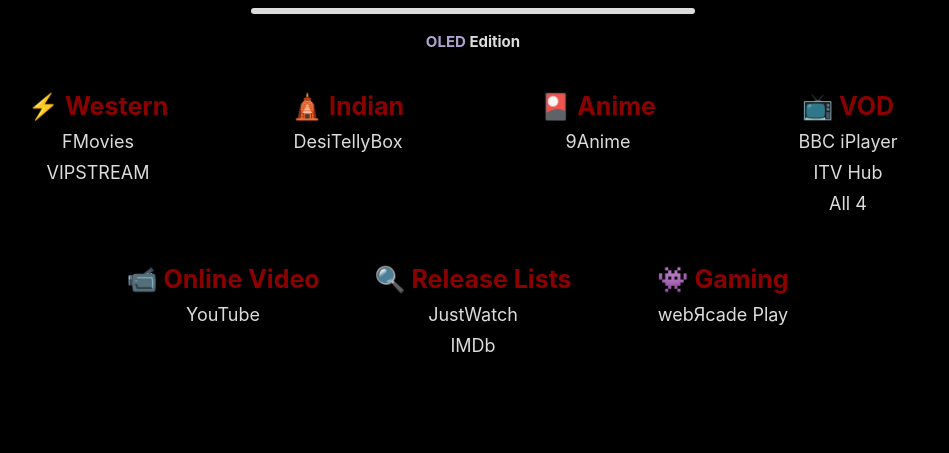
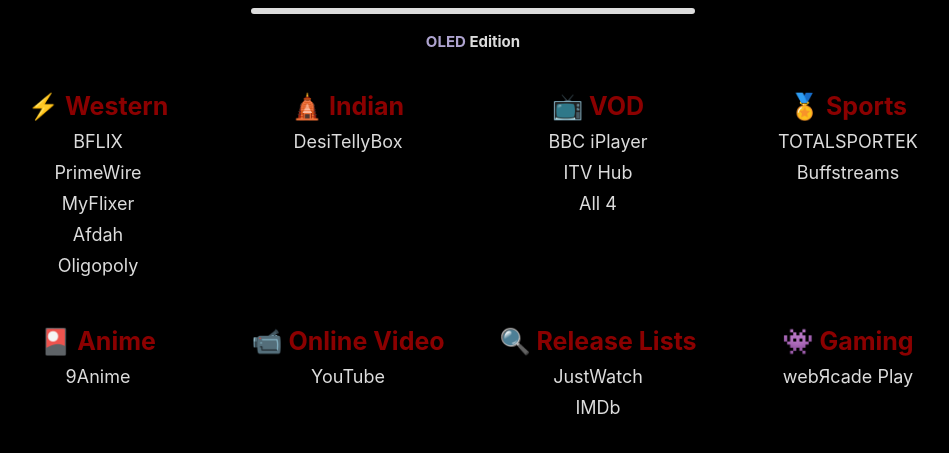
Before and after one commit to sysconf16/ht-start, a plain HTML site: page index.html in a window 1280 px wide. Shown: the part 129-582 px from the top of the page, without its empty margins (167-1116 px from the left). Drawn offline with Linux system fonts and the light colour scheme.

Commit message:
Refreshed links and added Sports category

```diff
--- a/index.html
+++ b/index.html
@@ -20,8 +20,11 @@
          <div class="category">
             <div class="links">
                <li class="title">⚡ Western</li>
-               <li><a href="https://fmovies.ink/">FMovies</a></li>
-               <li><a href="https://vipstream.tv/home">VIPSTREAM</a></li>
+               <li><a href="https://bflix.io/home">BFLIX</a></li>
+               <li><a href="https://primewire.id/home">PrimeWire</a></li>
+               <li><a href="https://myflixer.club/home/">MyFlixer</a></li>
+               <li><a href="https://afdah.tech/home/">Afdah</a></li>
+               <li><a href="https://olgply.com/">Oligopoly</a></li>
             </div>
          </div>
          <div class="category">
@@ -32,20 +35,27 @@
          </div>
          <div class="category">
             <div class="links">
-               <li class="title">🎴 Anime</li>
-               <li><a href="https://9anime.to/home">9Anime</a></li>
-            </div>
-         </div>
-         <div class="category">
-            <div class="links">
                <li class="title">📺 VOD</li>
                <li><a href="https://www.bbc.co.uk/iplayer">BBC iPlayer</a></li>
                <li><a href="https://www.itv.com/">ITV Hub</a></li>
                <li><a href="https://www.channel4.com/">All 4</a></li>
             </div>
          </div>
+         <div class="category">
+            <div class="links">
+               <li class="title">🏅 Sports</li>
+               <li><a href="https://totalsportek.pro/">TOTALSPORTEK</a></li>
+               <li><a href="https://sportshub.stream/">Buffstreams</a></li>
+            </div>
+         </div>
       </div>
       <div class="bottomsection">
+         <div class="category">
+            <div class="links">
+               <li class="title">🎴 Anime</li>
+               <li><a href="https://9anime.to/home">9Anime</a></li>
+            </div>
+         </div>
          <div class="category">
             <div class="links">
                <li class="title">📹 Online Video</li>
```
